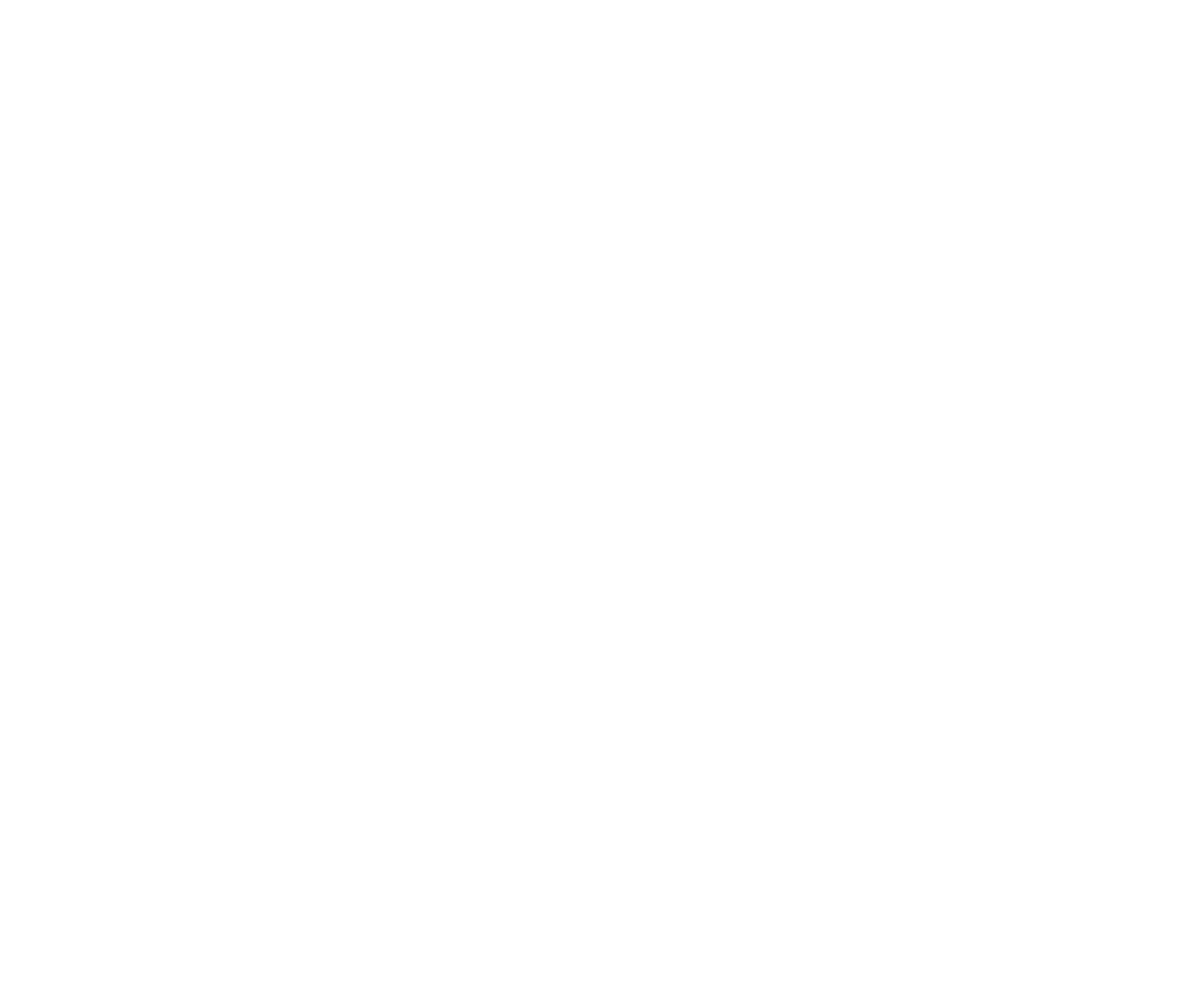
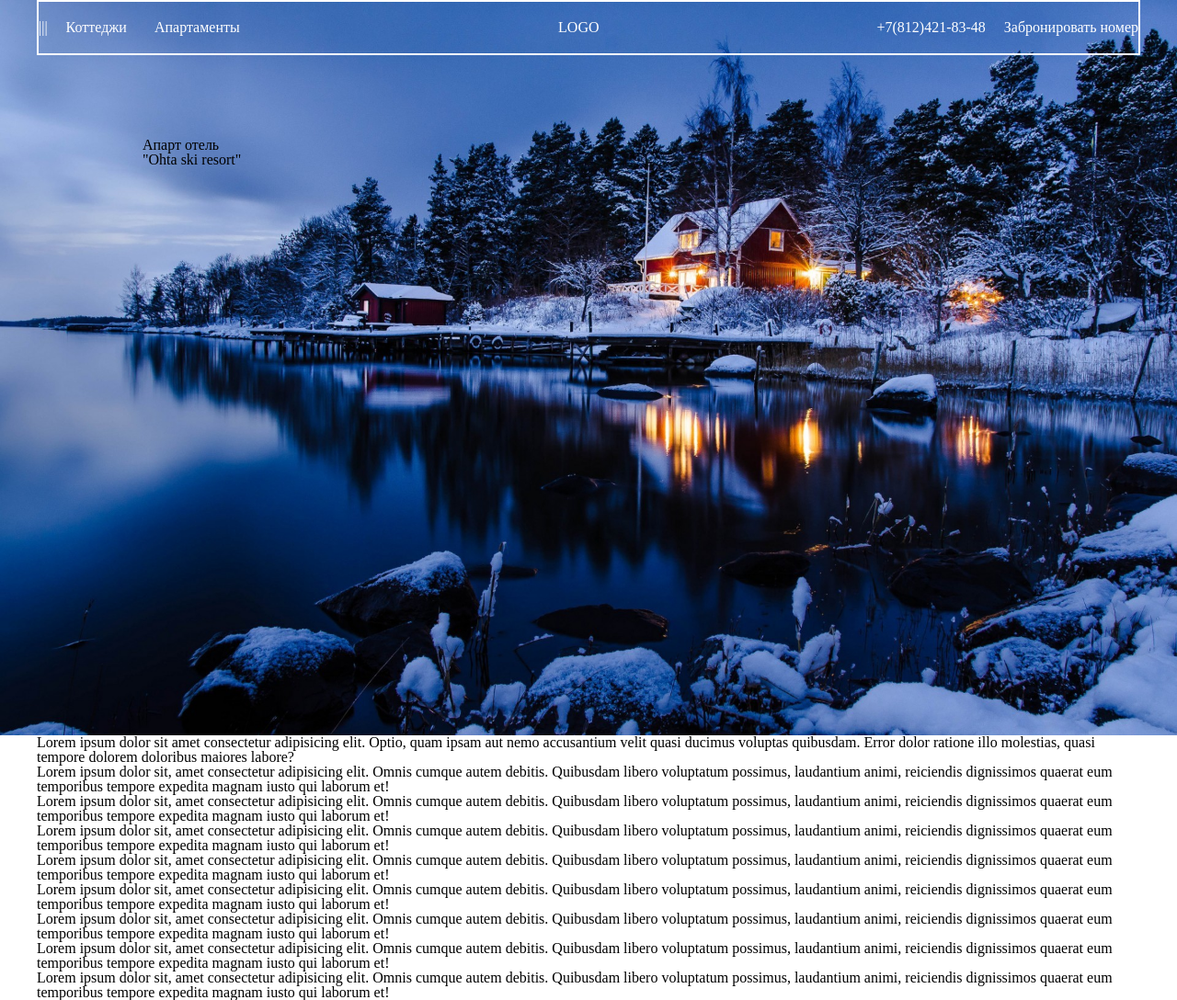
Before and after one commit to teacher-cheater/ohta, a plain HTML site: page index.html in a window 1280 px wide. Shown: the whole page at 92% size. Before the commit the page ends 800 px from the top, so only its background shows below. Drawn offline with nearby package versions, Linux system fonts and the light colour scheme; files that its build step writes are made by us from their sources.

Commit message:
add header

```diff
--- a/index.html
+++ b/index.html
@@ -4,13 +4,105 @@
     <meta charset="UTF-8" />
     <meta http-equiv="X-UA-Compatible" content="IE=edge" />
     <meta name="viewport" content="width=device-width, initial-scale=1.0" />
-    <link rel="stylesheet" href="./style.css" />
+    <link rel="stylesheet" href="./css/style.css" />
     <title>Ohta</title>
   </head>
   <body>
     <div class="wrapper">
-      <header class="header"></header>
-      <main class="main"></main>
+      <header class="header">
+        <div class="header__container">
+          <div class="header__content">
+            <!-- header content -->
+            <div class="header__nav nav">
+              <div class="nav__menu-burger menu">
+                <div class="menu__block"><span>|||</span></div>
+              </div>
+              <ul class="nav__choice">
+                <li class="nav__cottage"><a href="#">Коттеджи</a></li>
+                <li class="nav__apartaments"><a href="#">Апартаменты</a></li>
+              </ul>
+            </div>
+            <div class="header__logo">LOGO</div>
+            <div class="header__info info">
+              <div class="info__phone">
+                <a href="tel:88124218348">+7(812)421-83-48</a>
+              </div>
+              <div class="info__vacant">
+                <a href="#">Забронировать номер</a>
+              </div>
+            </div>
+            <!--  -->
+          </div>
+        </div>
+      </header>
+      <section class="section">
+        <div class="section__wrapper">
+          <div class="section__container">
+            <div class="section__content">
+              <p class="section__text">Апарт отель</p>
+              <h2 class="section__title">"Ohta ski resort"</h2>
+            </div>
+          </div>
+        </div>
+      </section>
+      <main class="main">
+        <div class="main__container">
+          <h2>
+            Lorem ipsum dolor sit amet consectetur adipisicing elit. Optio, quam
+            ipsam aut nemo accusantium velit quasi ducimus voluptas quibusdam.
+            Error dolor ratione illo molestias, quasi tempore dolorem doloribus
+            maiores labore?
+          </h2>
+          <p>
+            Lorem ipsum dolor sit, amet consectetur adipisicing elit. Omnis
+            cumque autem debitis. Quibusdam libero voluptatum possimus,
+            laudantium animi, reiciendis dignissimos quaerat eum temporibus
+            tempore expedita magnam iusto qui laborum et!
+          </p>
+          <p>
+            Lorem ipsum dolor sit, amet consectetur adipisicing elit. Omnis
+            cumque autem debitis. Quibusdam libero voluptatum possimus,
+            laudantium animi, reiciendis dignissimos quaerat eum temporibus
+            tempore expedita magnam iusto qui laborum et!
+          </p>
+          <p>
+            Lorem ipsum dolor sit, amet consectetur adipisicing elit. Omnis
+            cumque autem debitis. Quibusdam libero voluptatum possimus,
+            laudantium animi, reiciendis dignissimos quaerat eum temporibus
+            tempore expedita magnam iusto qui laborum et!
+          </p>
+          <p>
+            Lorem ipsum dolor sit, amet consectetur adipisicing elit. Omnis
+            cumque autem debitis. Quibusdam libero voluptatum possimus,
+            laudantium animi, reiciendis dignissimos quaerat eum temporibus
+            tempore expedita magnam iusto qui laborum et!
+          </p>
+          <p>
+            Lorem ipsum dolor sit, amet consectetur adipisicing elit. Omnis
+            cumque autem debitis. Quibusdam libero voluptatum possimus,
+            laudantium animi, reiciendis dignissimos quaerat eum temporibus
+            tempore expedita magnam iusto qui laborum et!
+          </p>
+          <p>
+            Lorem ipsum dolor sit, amet consectetur adipisicing elit. Omnis
+            cumque autem debitis. Quibusdam libero voluptatum possimus,
+            laudantium animi, reiciendis dignissimos quaerat eum temporibus
+            tempore expedita magnam iusto qui laborum et!
+          </p>
+          <p>
+            Lorem ipsum dolor sit, amet consectetur adipisicing elit. Omnis
+            cumque autem debitis. Quibusdam libero voluptatum possimus,
+            laudantium animi, reiciendis dignissimos quaerat eum temporibus
+            tempore expedita magnam iusto qui laborum et!
+          </p>
+          <p>
+            Lorem ipsum dolor sit, amet consectetur adipisicing elit. Omnis
+            cumque autem debitis. Quibusdam libero voluptatum possimus,
+            laudantium animi, reiciendis dignissimos quaerat eum temporibus
+            tempore expedita magnam iusto qui laborum et!
+          </p>
+        </div>
+      </main>
       <footer class="footer"></footer>
     </div>
   </body>
--- /dev/null
+++ b/style/header-nav.scss
@@ -0,0 +1,93 @@
+.header {
+  //padding: 20px 0;
+  backdrop-filter: blur(8px);
+  z-index: 0;
+  // .header__container
+  &__container {
+  }
+
+  // .header__content
+  &__content {
+    z-index: 4;
+    display: flex;
+    color: #fff;
+    justify-content: space-between;
+    border: 2px solid #fff;
+    background: blur(8px);
+
+    padding: 20px 0;
+    flex-wrap: wrap;
+    width: 100%;
+    max-width: 1200px;
+    position: fixed;
+    top: 0;
+  }
+
+  // .header__nav
+  &__nav {
+    display: flex;
+    gap: 20px;
+  }
+
+  // .nav__menu-burger
+  &__menu-burger {
+  }
+
+  // .header__logo
+  &__logo {
+    text-align: center;
+    transform: translateX(50%);
+  }
+
+  // .header__info
+  &__info {
+    display: flex;
+    gap: 20px;
+  }
+
+  // .header__info
+  &__info a {
+    color: #fff;
+  }
+}
+
+.menu {
+  // .menu__block
+  &__block {
+  }
+}
+
+.nav {
+  // .nav__menu-burger
+  &__menu-burger {
+  }
+
+  // .nav__choice
+  &__choice {
+    display: flex;
+    gap: 30px;
+  }
+
+  // .nav__cottage
+  &__cottage {
+  }
+
+  &__choice a {
+    align-self: center;
+    color: #fff;
+  }
+
+  // .nav__apartaments
+  &__apartaments {
+  }
+}
+
+.info {
+  // .info__phone
+  &__phone {
+  }
+
+  // .info__vacant
+  &__vacant {
+  }
+}
--- /dev/null
+++ b/style/section-bg.scss
@@ -0,0 +1,30 @@
+.section {
+  background: url("../img/bg/bg.jpeg") center / cover no-repeat;
+  padding: 100px 100px;
+  height: 100vh;
+  max-width: 1600px;
+  margin: 0 auto;
+  width: 100%;
+  // .section__wrapper
+
+  &__wrapper {
+    max-width: 1230px;
+    margin: 0px auto;
+    //padding: 0px 15px;
+    //padding: 200px;
+    width: 100%;
+    height: 100%;
+  }
+
+  // .section__container
+
+  &__container {
+  }
+
+  &__content {
+    padding: 50px 40px;
+  }
+
+  &__title {
+  }
+}
--- a/style/style.scss
+++ b/style/style.scss
@@ -1,4 +1,6 @@
 @import "null.scss";
+@import "header-nav.scss";
+@import "section-bg.scss";
 
 body {
   line-height: 1;
```
Also changed, not shown: css/style.css, img/bg/bg.jpeg (added), img/bg/bg.jpg (added), 1 other file.
